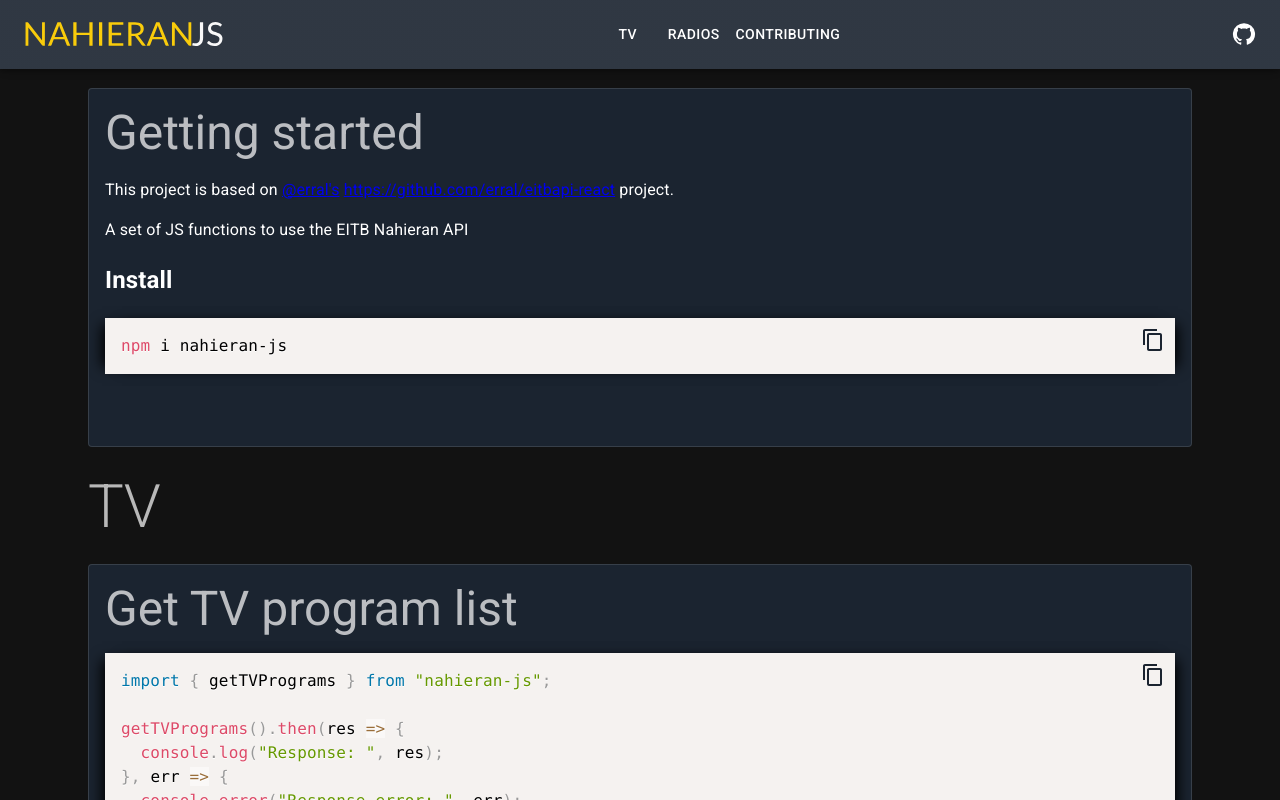
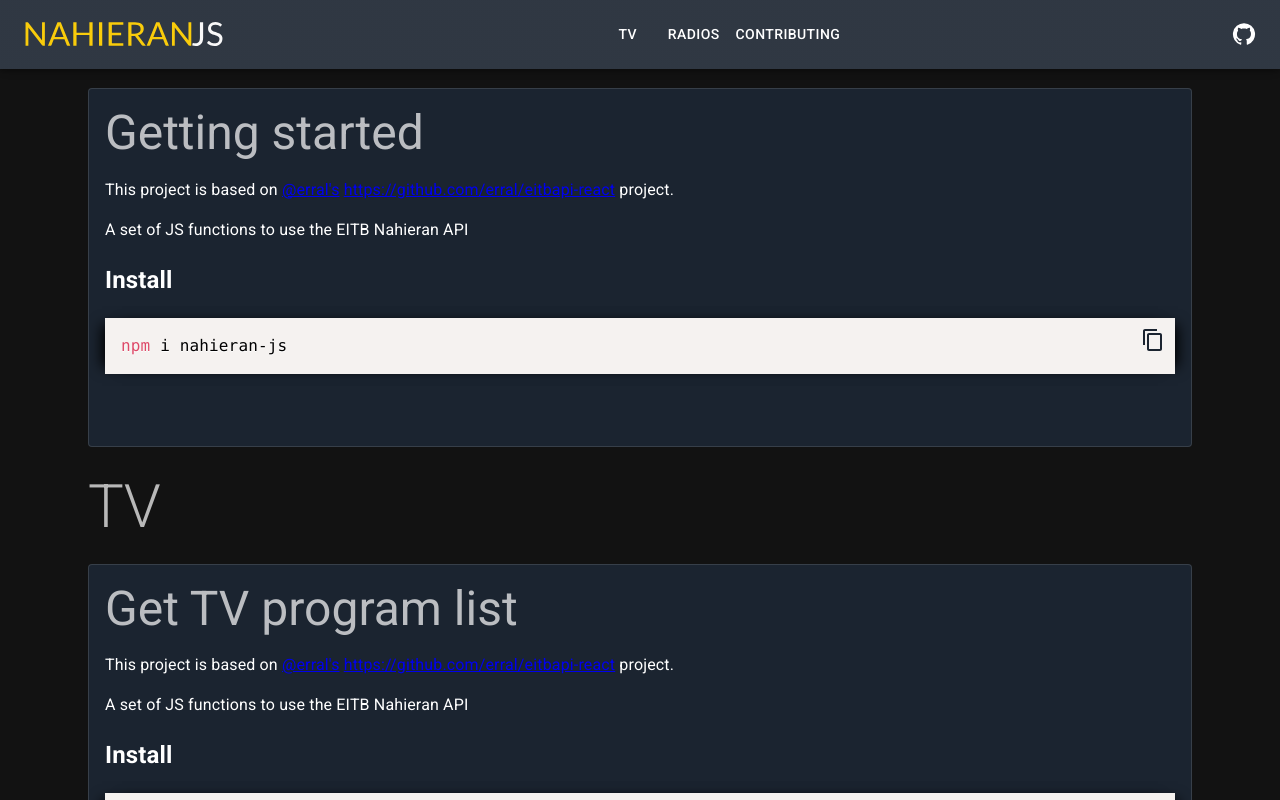
Before and after one commit to bipoza/nahieran-js, a React (Create React App) app in the folder nahieran-js-doc/: page / in a window 1280 px wide. Shown: the top 800 px of the page. Built offline with nearby package versions, Linux system fonts and the light colour scheme.

Commit message:
Documentation moved to files with constants

```diff
--- a/nahieran-js-doc/src/App.js
+++ b/nahieran-js-doc/src/App.js
@@ -1,26 +1,17 @@
-import '@fontsource/roboto/300.css';
-import '@fontsource/roboto/400.css';
-import '@fontsource/roboto/500.css';
-import '@fontsource/roboto/700.css';
+import React from 'react';
 import MenuAppBar from './Components/AppBar';
 import { createTheme, ThemeProvider } from '@mui/material/styles';
-import Container from '@mui/material/Container';
-import Box from '@mui/material/Box';
-import Toolbar from '@mui/material/Toolbar';
-import CssBaseline from '@mui/material/CssBaseline';
 import {
-  Card, CardContent, Typography, CardActions, Button,
+  Typography,
+  CssBaseline,
+  Toolbar,
+  Box,
+  Container
 } from "@mui/material"
-import MarkDown from './Components/MarkDown';
-import { Prism as SyntaxHighlighter } from 'react-syntax-highlighter';
 // import { getTVPrograms } from "http://127.0.0.1:3001/src/index.js";
-import { getTVPrograms } from "nahieran-js";
-import React from 'react';
 import DocCard from './Components/DocCard';
-
-
-
-
+import { TV_DOCS } from './Docs/tv';
+import { GETTING_STARTED } from './Docs/general';
 
 
 function App() {
@@ -34,20 +25,6 @@
     },
   });
 
-
-  const markdown = `
-  ~~~js
-  import { getTVPrograms } from "nahieran-js";
-
-  getTVPrograms().then(res => {
-    console.log("Response: ", res);
-  }, err => {
-    console.error("Response error: ", err);
-  });
-
-  ~~~
-  `;
-
   return (
     <ThemeProvider theme={darkTheme}>
       <CssBaseline />
@@ -56,48 +33,21 @@
         <Box component="main" sx={{ p: 3 }}>
           <Toolbar />
 
+          <DocCard
+            title={GETTING_STARTED.title}
+            markdown={GETTING_STARTED.description} />
 
-
-
-          <DocCard
-            title="Getting started"
-            markdown={`
-This project is based on [@erral's](https://github.com/erral) [https://github.com/erral/eitbapi-react](https://github.com/erral/eitbapi-react) project.
-
-A set of JS functions to use the EITB Nahieran API
-## Install
-~~~bash
-npm i nahieran-js
-~~~
-            `} />
-
-          <Typography variant="h2" id="TV" color="text.secondary" gutterBottom sx={{ marginTop: 3 }}>
-            TV
-          </Typography>
-
-
-          <DocCard
-            title="Get TV program list"
-            markdown={markdown}
-            demoFunction={getTVPrograms} />
-          {/* <Card variant="outlined">
-
-
-            <CardContent>
-              <Typography variant="h3" color="text.secondary" gutterBottom>
-
-              </Typography>
-
-
-              <MarkDown markdown={markdown} />
-            </CardContent>
-            <CardActions>
-              <Button size="small" onClick={getTVProgramsHandler}>Try it!</Button>
-            </CardActions>
-          </Card> */}
-
-
-
+          <Box id="TV">
+            <Typography variant="h2" id="TV" color="text.secondary" gutterBottom sx={{ marginTop: 3 }}>
+              TV
+            </Typography>
+            {
+              TV_DOCS.map(doc => <DocCard
+                title={doc.title}
+                markdown={doc.description}
+                demoFunction={doc.demoFunction} />)
+            }
+          </Box>
 
         </Box>
       </Container>
--- /dev/null
+++ b/nahieran-js-doc/src/Docs/general.js
@@ -0,0 +1,11 @@
+export const GETTING_STARTED = {
+    title:"Getting started",
+    description:`
+This project is based on [@erral's](https://github.com/erral) [https://github.com/erral/eitbapi-react](https://github.com/erral/eitbapi-react) project.
+
+A set of JS functions to use the EITB Nahieran API
+## Install
+~~~bash
+npm i nahieran-js
+~~~`
+}
--- /dev/null
+++ b/nahieran-js-doc/src/Docs/tv.js
@@ -0,0 +1,18 @@
+const { getTVPrograms } = require("nahieran-js");
+
+
+
+export const TV_DOCS = [
+    {
+        title: "Get TV program list",
+        description: `
+This project is based on [@erral's](https://github.com/erral) [https://github.com/erral/eitbapi-react](https://github.com/erral/eitbapi-react) project.
+
+A set of JS functions to use the EITB Nahieran API
+## Install
+~~~bash
+npm i nahieran-js
+~~~`,
+        demoFunction: getTVPrograms
+    }
+]
--- a/nahieran-js-doc/src/index.js
+++ b/nahieran-js-doc/src/index.js
@@ -1,4 +1,8 @@
 import React from 'react';
+import '@fontsource/roboto/300.css';
+import '@fontsource/roboto/400.css';
+import '@fontsource/roboto/500.css';
+import '@fontsource/roboto/700.css';
 import ReactDOM from 'react-dom/client';
 import App from './App';
 import reportWebVitals from './reportWebVitals';
```
